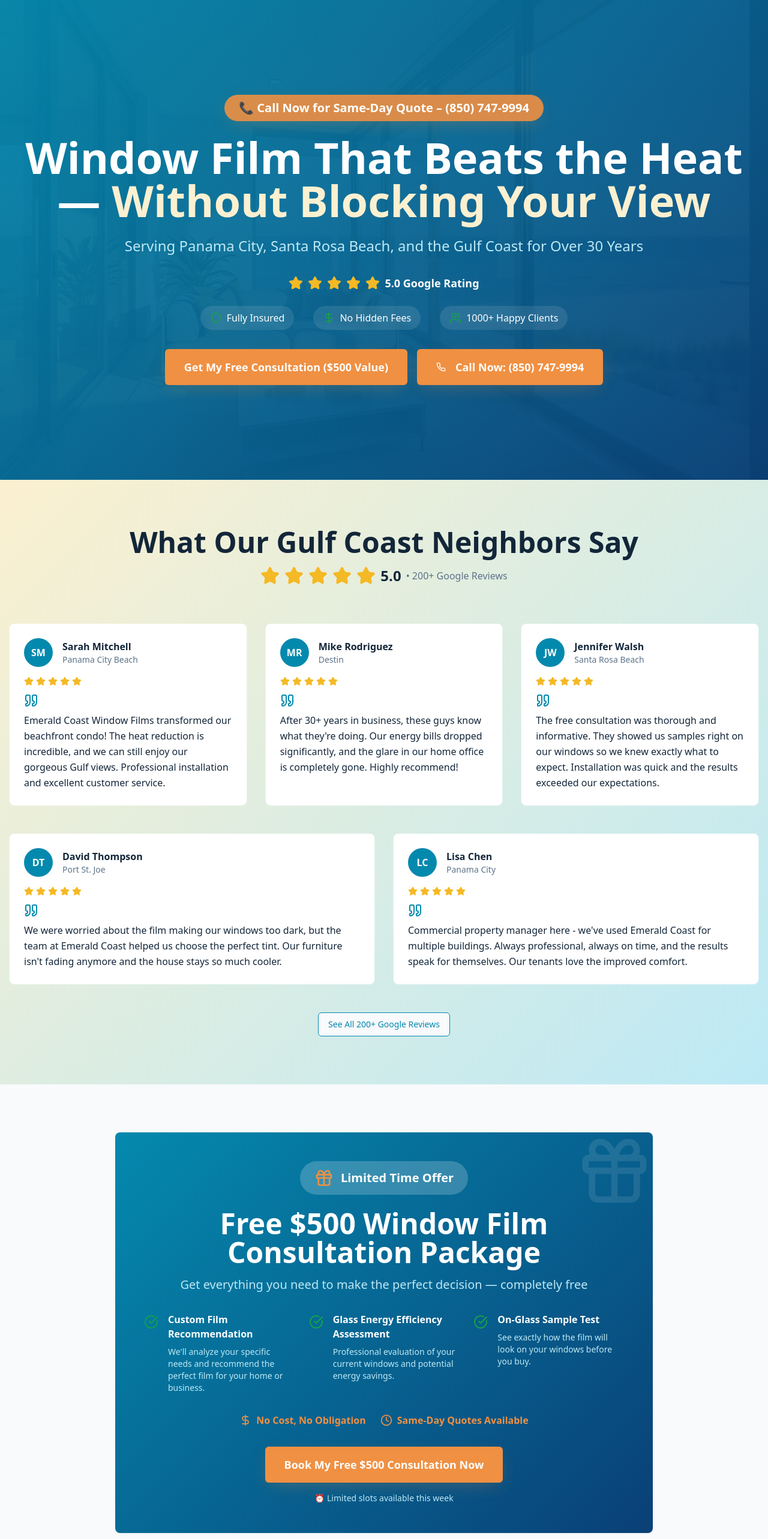
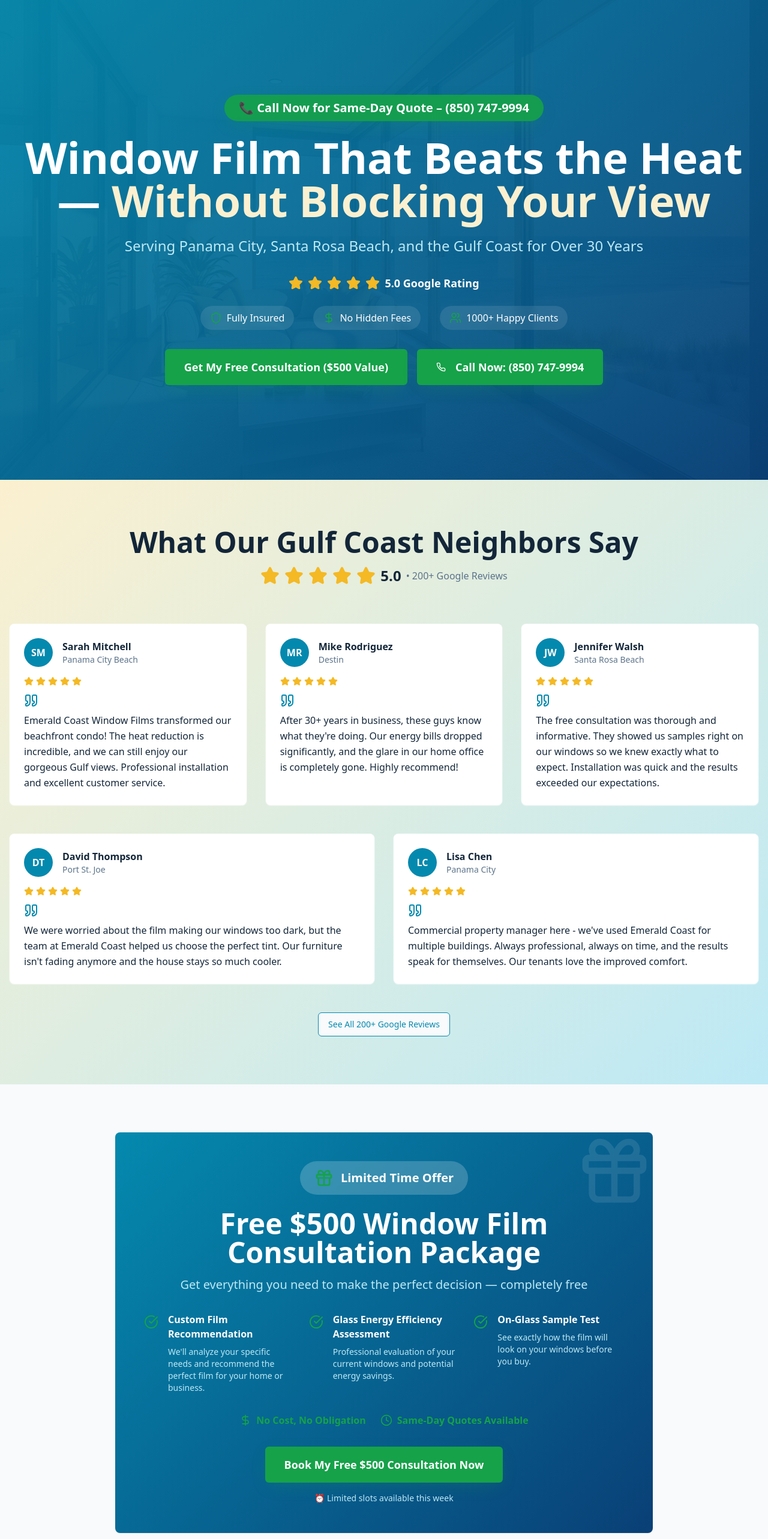
Before and after one commit to leadgenqueen/windowfilm, a React (Vite) app: page / in a window 1280 px wide. Shown: the top 2566 px of the page at 60% size. Built offline with nearby package versions, Linux system fonts and the light colour scheme.

Commit message:
Update button color
Change the color of the "call for estimate" button to green.

```diff
--- a/src/components/ConsultationForm.tsx
+++ b/src/components/ConsultationForm.tsx
@@ -176,7 +176,7 @@ export const ConsultationForm = () => {
                 <Button
                   type="submit"
                   disabled={isSubmitting}
-                  className="w-full bg-accent hover:bg-accent/90 text-accent-foreground shadow-cta text-lg py-6 h-auto font-semibold"
+                  className="w-full bg-cta-green hover:bg-cta-green-hover text-white shadow-cta text-lg py-6 h-auto font-semibold"
                 >
                   {isSubmitting ? "Scheduling Your Consultation..." : "Schedule My Free Estimate"}
                 </Button>
--- a/src/components/FAQSection.tsx
+++ b/src/components/FAQSection.tsx
@@ -99,7 +99,7 @@ export const FAQSection = () => {
                   and provide personalized recommendations for your property.
                 </p>
                 <button
-                  className="bg-accent hover:bg-accent/90 text-accent-foreground px-8 py-4 rounded-lg font-semibold text-lg shadow-cta transition-all duration-300 inline-flex items-center space-x-2"
+                  className="bg-cta-green hover:bg-cta-green-hover text-white px-8 py-4 rounded-lg font-semibold text-lg shadow-cta transition-all duration-300 inline-flex items-center space-x-2"
                   onClick={() => window.location.href = "tel:8507479994"}
                 >
                   <Phone className="h-5 w-5" />
--- a/src/components/HeroSection.tsx
+++ b/src/components/HeroSection.tsx
@@ -62,7 +62,7 @@ export const HeroSection = () => {
         <div className="flex flex-col sm:flex-row items-center justify-center gap-4">
           <Button
             size="lg"
-            className="bg-accent hover:bg-accent/90 text-accent-foreground shadow-cta text-lg px-8 py-4 h-auto font-semibold"
+            className="bg-cta-green hover:bg-cta-green-hover text-white shadow-cta text-lg px-8 py-4 h-auto font-semibold"
             onClick={() => document.getElementById('consultation-form')?.scrollIntoView({ behavior: 'smooth' })}
           >
             Get My Free Consultation ($500 Value)
--- a/src/components/OfferSection.tsx
+++ b/src/components/OfferSection.tsx
@@ -69,7 +69,7 @@ export const OfferSection = () => {
               <div className="text-center mt-8">
                 <Button
                   size="lg"
-                  className="bg-accent hover:bg-accent/90 text-accent-foreground shadow-cta text-lg px-8 py-4 h-auto font-semibold"
+                  className="bg-cta-green hover:bg-cta-green-hover text-white shadow-cta text-lg px-8 py-4 h-auto font-semibold"
                   onClick={() => document.getElementById('consultation-form')?.scrollIntoView({ behavior: 'smooth' })}
                 >
                   Book My Free $500 Consultation Now
--- a/src/components/ResultsSection.tsx
+++ b/src/components/ResultsSection.tsx
@@ -127,7 +127,7 @@ export const ResultsSection = () => {
 
             <Button
               size="lg"
-              className="w-full bg-coastal-blue hover:bg-ocean-deep text-white shadow-premium text-lg py-4 h-auto font-semibold"
+              className="w-full bg-cta-green hover:bg-cta-green-hover text-white shadow-premium text-lg py-4 h-auto font-semibold"
               onClick={() => document.getElementById('consultation-form')?.scrollIntoView({ behavior: 'smooth' })}
             >
               Experience These Results Yourself
--- a/src/components/WhoItsForSection.tsx
+++ b/src/components/WhoItsForSection.tsx
@@ -119,7 +119,7 @@ export const WhoItsForSection = () => {
             Ready to experience the difference professional window film makes?
           </p>
           <button
-            className="bg-coastal-blue hover:bg-ocean-deep text-white px-8 py-4 rounded-lg font-semibold text-lg shadow-premium transition-all duration-300"
+            className="bg-cta-green hover:bg-cta-green-hover text-white px-8 py-4 rounded-lg font-semibold text-lg shadow-premium transition-all duration-300"
             onClick={() => document.getElementById('consultation-form')?.scrollIntoView({ behavior: 'smooth' })}
           >
             Get My Free Quote Today
--- a/src/components/WhyChooseUsSection.tsx
+++ b/src/components/WhyChooseUsSection.tsx
@@ -156,7 +156,7 @@ export const WhyChooseUsSection = () => {
           </p>
           <Button
             size="lg"
-            className="bg-coastal-blue hover:bg-ocean-deep text-white shadow-premium text-lg px-8 py-4 h-auto font-semibold"
+            className="bg-cta-green hover:bg-cta-green-hover text-white shadow-premium text-lg px-8 py-4 h-auto font-semibold"
             onClick={() => document.getElementById('consultation-form')?.scrollIntoView({ behavior: 'smooth' })}
           >
             Get My Free Quote Today
--- a/src/index.css
+++ b/src/index.css
@@ -26,7 +26,7 @@ All colors MUST be HSL.
     --muted: 193 15% 95%;
     --muted-foreground: 210 20% 45%;
 
-    --accent: 27 85% 60%;
+    --accent: 142 76% 36%;
     --accent-foreground: 0 0% 100%;
 
     --destructive: 0 84.2% 60.2%;
@@ -44,6 +44,10 @@ All colors MUST be HSL.
     --success-green: 142 76% 36%;
     --trust-gold: 43 90% 55%;
 
+    /* CTA Green for estimate buttons */
+    --cta-green: 142 76% 36%;
+    --cta-green-hover: 142 76% 30%;
+
     /* Gradients */
     --gradient-coastal: linear-gradient(135deg, hsl(193 95% 35%), hsl(210 85% 25%));
     --gradient-warm: linear-gradient(135deg, hsl(45 85% 90%), hsl(193 75% 85%));
@@ -52,7 +56,7 @@ All colors MUST be HSL.
     /* Shadows */
     --shadow-premium: 0 10px 40px -10px hsl(193 95% 35% / 0.2);
     --shadow-card: 0 4px 20px -4px hsl(210 20% 45% / 0.1);
-    --shadow-cta: 0 8px 30px -8px hsl(27 85% 60% / 0.3);
+    --shadow-cta: 0 8px 30px -8px hsl(142 76% 36% / 0.3);
 
     --radius: 0.5rem;
 
--- a/src/pages/ThankYou.tsx
+++ b/src/pages/ThankYou.tsx
@@ -132,7 +132,7 @@ export const ThankYouPage = () => {
                 </div>
 
                 <Button
-                  className="w-full bg-accent hover:bg-accent/90 text-accent-foreground shadow-cta font-semibold"
+                  className="w-full bg-cta-green hover:bg-cta-green-hover text-white shadow-cta font-semibold"
                   onClick={() => window.location.href = "tel:8507479994"}
                 >
                   Call Now for Immediate Service
--- a/tailwind.config.ts
+++ b/tailwind.config.ts
@@ -59,6 +59,8 @@ export default {
 				'sand-warm': 'hsl(var(--sand-warm))',
 				'success-green': 'hsl(var(--success-green))',
 				'trust-gold': 'hsl(var(--trust-gold))',
+				'cta-green': 'hsl(var(--cta-green))',
+				'cta-green-hover': 'hsl(var(--cta-green-hover))',
 				sidebar: {
 					DEFAULT: 'hsl(var(--sidebar-background))',
 					foreground: 'hsl(var(--sidebar-foreground))',
```
